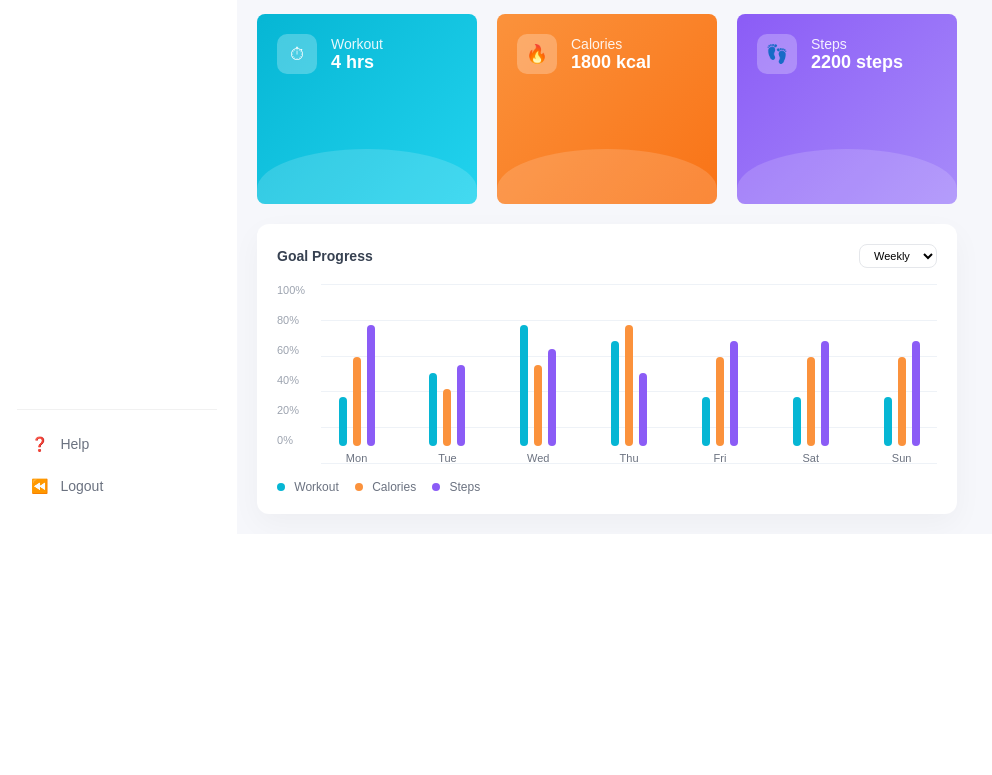
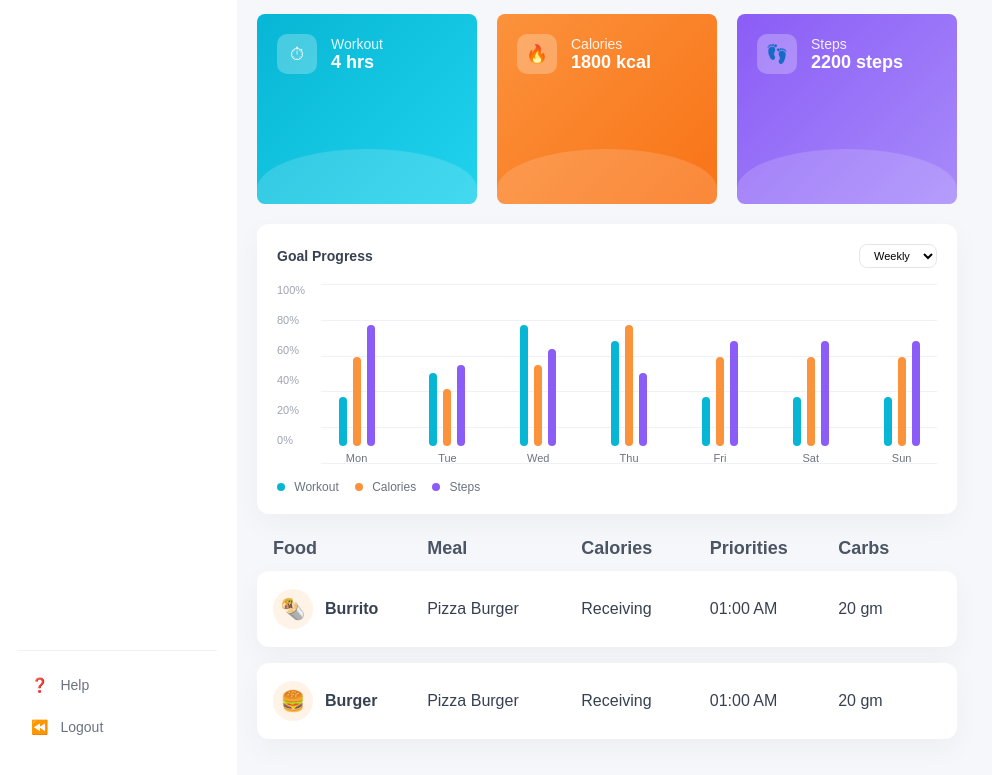
Before and after one commit to Aadesh-9/fitness--dashboard, a React (Vite) app: page / in a window 1280 px wide. Shown: the part 338-1113 px from the top of the page, without its empty margins (3-995 px from the left). Before the commit the page ends 872 px from the top, so only its background shows below. Built offline with nearby package versions, Linux system fonts and the light colour scheme.

Commit message:
added food table

```diff
--- /dev/null
+++ b/src/components/FoodTable.jsx
@@ -0,0 +1,53 @@
+import "../styles/foodTable.css";
+
+const foodData = [
+  {
+    id: 1,
+    icon: "🌯",
+    food: "Burrito",
+    meal: "Pizza Burger",
+    calories: "Receiving",
+    time: "01:00 AM",
+    carbs: "20 gm",
+  },
+  {
+    id: 2,
+    icon: "🍔",
+    food: "Burger",
+    meal: "Pizza Burger",
+    calories: "Receiving",
+    time: "01:00 AM",
+    carbs: "20 gm",
+  },
+];
+
+const FoodTable = () => {
+  return (
+    <div className="food-table">
+      {/* Header */}
+      <div className="food-header">
+        <span>Food</span>
+        <span>Meal</span>
+        <span>Calories</span>
+        <span>Priorities</span>
+        <span>Carbs</span>
+      </div>
+
+      {/* Rows */}
+      {foodData.map((item) => (
+        <div className="food-row" key={item.id}>
+          <div className="food-cell food-name">
+            <span className="food-icon">{item.icon}</span>
+            <span>{item.food}</span>
+          </div>
+          <div className="food-cell">{item.meal}</div>
+          <div className="food-cell">{item.calories}</div>
+          <div className="food-cell">{item.time}</div>
+          <div className="food-cell">{item.carbs}</div>
+        </div>
+      ))}
+    </div>
+  );
+};
+
+export default FoodTable;
--- a/src/pages/Dashboard.jsx
+++ b/src/pages/Dashboard.jsx
@@ -3,6 +3,7 @@ import Header from "../components/Header";
 import Banner from "../components/Banner";
 import StatsCards from "../components/StatsCards";
 import GoalProgress from "../components/GoalProgress";
+import FoodTable from "../components/FoodTable";
 
 const Dashboard = () => {
   return (
@@ -14,13 +15,14 @@ const Dashboard = () => {
 
         <div className="top-row">
           <Banner />
-
           <div className="schedule-placeholder"></div>
         </div>
 
+        {/* ✅ WIDTH-CONTROLLED COLUMN */}
         <div className="left-column">
           <StatsCards />
           <GoalProgress />
+          <FoodTable />
         </div>
       </div>
     </div>
--- /dev/null
+++ b/src/styles/foodTable.css
@@ -0,0 +1,68 @@
+/* ===== FOOD TABLE (STEP 8) ===== */
+
+.food-table {
+  width: 100%;
+  margin-top: 24px;
+}
+
+/* Header row */
+.food-header {
+  width: 70%;
+  display: grid;
+  grid-template-columns: 1.2fr 1.2fr 1fr 1fr 0.8fr;
+  padding: 0 16px;
+  margin-bottom: 12px;
+  font-size: 18px;
+  font-weight: 600;
+  color: #4b5563;
+}
+
+/* Data row */
+.food-row {
+  width: 70%;
+  display: grid;
+  grid-template-columns: 1.2fr 1.2fr 1fr 1fr 0.8fr;
+  align-items: center;
+  background: #ffffff;
+  border-radius: 12px;
+  padding: 18px 16px;
+  margin-bottom: 16px;
+  box-shadow: 0 10px 30px rgba(0, 0, 0, 0.04);
+}
+
+/* Cells */
+.food-cell {
+  font-size: 16px;
+  color: #374151;
+}
+
+/* Food name + icon */
+.food-name {
+  display: flex;
+  align-items: center;
+  gap: 12px;
+  font-weight: 600;
+}
+
+.food-icon {
+  width: 40px;
+  height: 40px;
+  border-radius: 50%;
+  background: #fff2e6;
+  display: flex;
+  align-items: center;
+  justify-content: center;
+  font-size: 20px;
+}
+
+/* Responsive */
+@media (max-width: 768px) {
+  .food-header {
+    display: none;
+  }
+
+  .food-row {
+    grid-template-columns: 1fr;
+    gap: 10px;
+  }
+}
```
